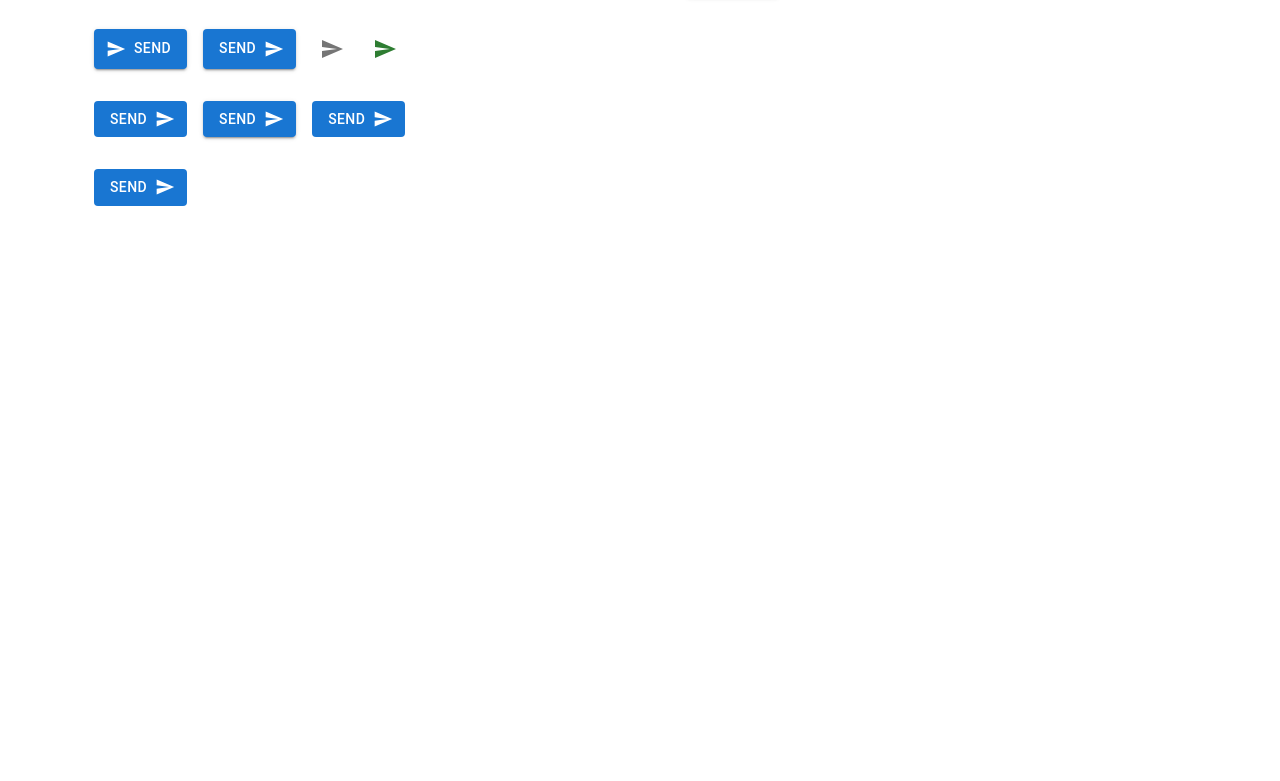
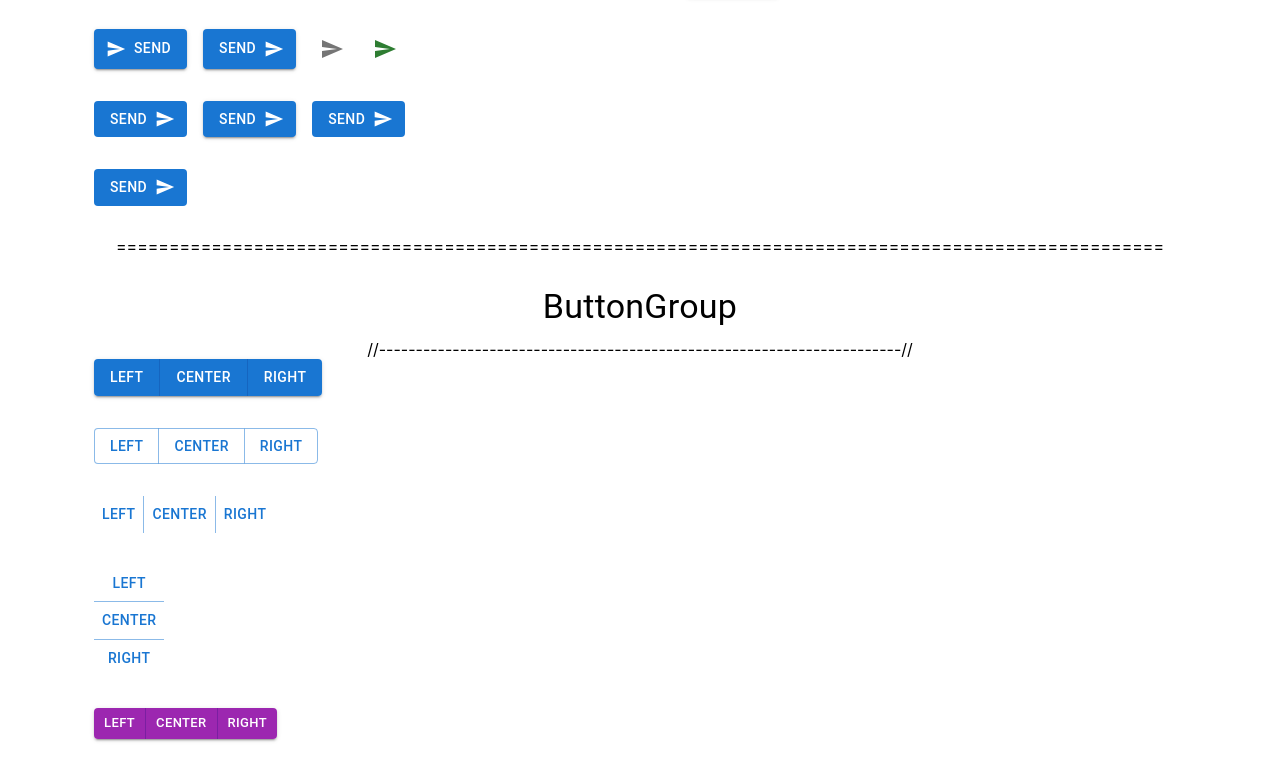
Before and after one commit to Varshavt1999/react-material-ui---demo, a React (Create React App) app: page / in a window 1280 px wide. Shown: the part 1207-1988 px from the top of the page. Before the commit the page ends 1507 px from the top, so only its background shows below. Built offline with nearby package versions, Linux system fonts and the light colour scheme.

Commit message:
ButtonGroup

```diff
--- a/src/App.tsx
+++ b/src/App.tsx
@@ -1,5 +1,6 @@
 import './App.css';
 import { MuiButton } from './components/MuiButton';
+import { MuiButtonGroup } from './components/MuiButtonGroup';
 import { MuiTypography } from './components/MuiTypography';
 
 function App() {
@@ -8,6 +9,8 @@ function App() {
       <MuiTypography/>
       ===================================================================================================
       <MuiButton/>
+      ===================================================================================================
+      <MuiButtonGroup/>
     </div>
   );
 }
--- a/src/components/MuiButton.tsx
+++ b/src/components/MuiButton.tsx
@@ -1,4 +1,4 @@
-import {Stack,Button , Typography , IconButton} from "@mui/material"
+import {Stack , Button , Typography , IconButton} from "@mui/material"
 import SendIcon from '@mui/icons-material/Send';
 
 export const MuiButton = () => {
--- /dev/null
+++ b/src/components/MuiButtonGroup.tsx
@@ -0,0 +1,47 @@
+import {Stack , Button , Typography ,ButtonGroup} from "@mui/material"
+
+export const MuiButtonGroup = () => {
+  return (
+    <div style={{padding : "30px"}}>
+    <Typography variant='h4' component="h1" gutterBottom>ButtonGroup</Typography>
+    //-----------------------------------------------------------------------//
+    <Stack spacing={4}>
+        <Stack spacing={2} direction="row" >
+            <ButtonGroup variant="contained">
+                <Button>Left</Button>
+                <Button>Center</Button>
+                <Button>Right</Button>
+            </ButtonGroup>
+        </Stack>
+        <Stack spacing={2} direction="row">
+            <ButtonGroup variant="outlined">
+                <Button>Left</Button>
+                <Button>Center</Button>
+                <Button>Right</Button>
+            </ButtonGroup>
+        </Stack>
+        <Stack spacing={2} direction="row">
+            <ButtonGroup variant="text">
+                <Button>Left</Button>
+                <Button>Center</Button>
+                <Button>Right</Button>
+            </ButtonGroup>
+        </Stack>
+        <Stack spacing={2} direction="row">
+            <ButtonGroup variant="text" orientation="vertical">
+                <Button>Left</Button>
+                <Button>Center</Button>
+                <Button>Right</Button>
+            </ButtonGroup>
+        </Stack>
+        <Stack spacing={2} direction="row" >
+            <ButtonGroup variant="contained" color="secondary" size="small">
+                <Button onClick={()=> alert("left clicked")}>Left</Button>
+                <Button>Center</Button>
+                <Button onClick={()=> alert("Right clicked")}>Right</Button>
+            </ButtonGroup>
+        </Stack>
+    </Stack>
+    </div>
+  )
+}
```
